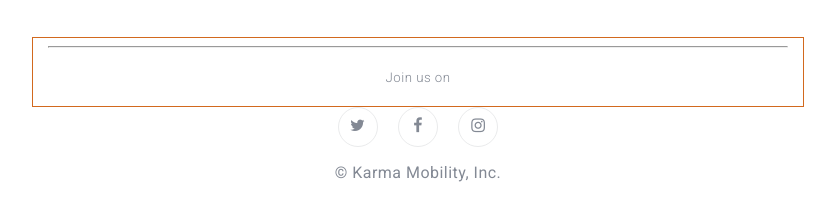
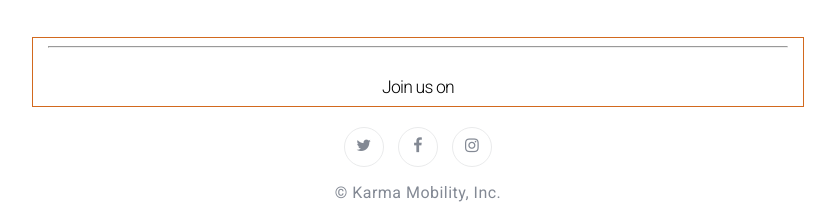
Before and after one commit to tsawrie/startup-landing-page-clone, a plain HTML site: page index.html in a window 1280 px wide. Shown: the part 1257-1474 px from the top of the page, without its empty margins (222-1057 px from the left). Drawn offline with Linux system fonts and the light colour scheme.

Commit message:
Add more styling to footer icons

```diff
--- a/css/style.css
+++ b/css/style.css
@@ -166,6 +166,9 @@ body {
 
 .social h5 {
 	font-weight: 300;
+	letter-spacing: -0.05rem;
+	color: black;
+	font-size: 1.1rem;
 }
 
 .icons {
@@ -181,5 +184,5 @@ body {
     width: 2.5rem;
     padding: 0.5rem 0;
     border-radius: 100%;
-    margin: 0 0.5em;
+    margin: 0 0.3em;
 }
```
